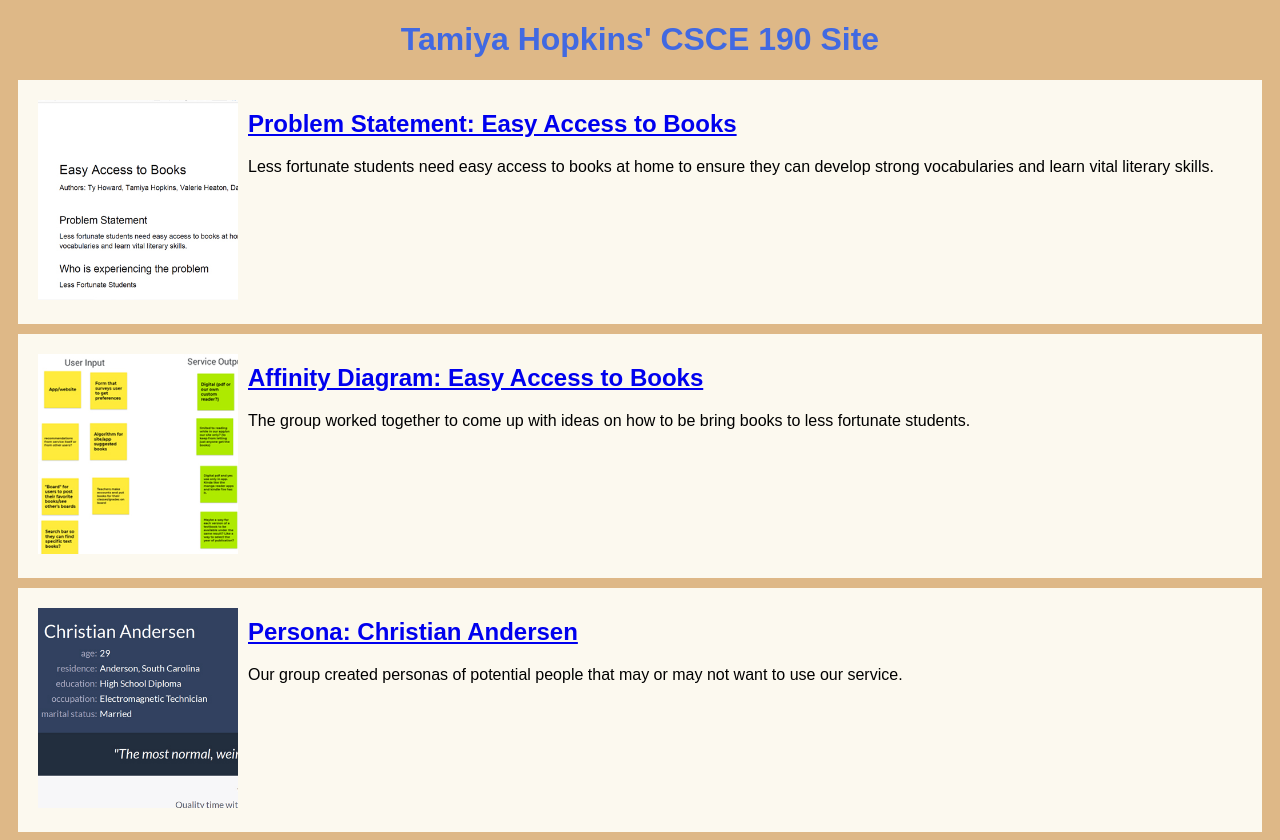
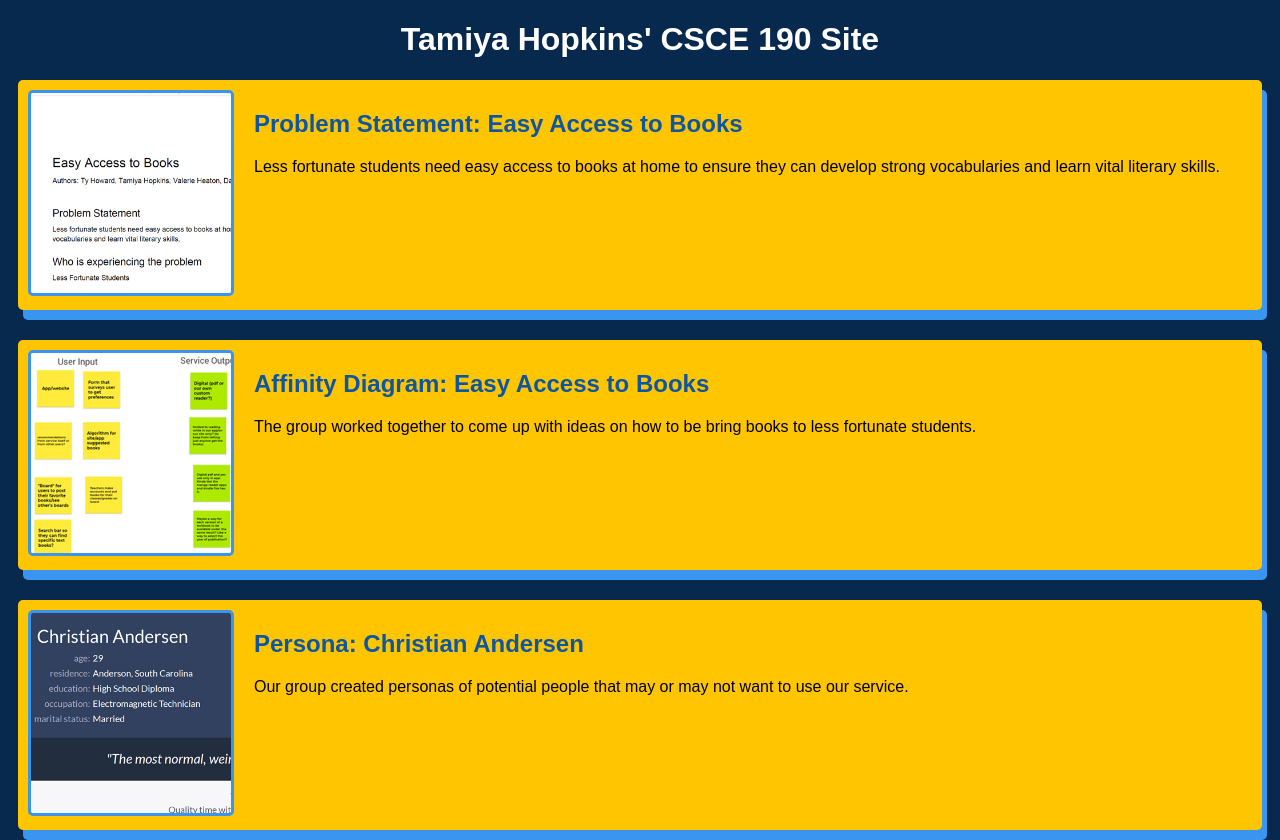
Before and after one commit to tamiyash/tamiyash.github.io, a plain HTML site: page index.html in a window 1280 px wide. Shown: the top 840 px of the page. Drawn offline with Linux system fonts and the light colour scheme.

Commit message:
Add files via upload

```diff
--- a/styles.css
+++ b/styles.css
@@ -1,21 +1,34 @@
 body {
-  background: burlywood;
+  background: #06294D;
   font-family:Arial, Helvetica, sans-serif;
 }
 
 .assignment {
-    background: rgb(252, 249, 239);
+    background: #FFC500;
     display: flex;
     padding: 10px;
     margin: 10px;
+    margin-bottom: 30px;
+    border-radius: 5px;
+    box-shadow: 5px 10px #3A95F0 ;
 }
 
 .assignment img {
     width: 200px;
-    padding: 10px;
+    border: 3.5px solid #3A95F0;
+    border-radius: 5px;
+    margin-right: 20px;
 }
 
 h1 {
-    color: royalblue;
+    color: #FFFEFF;
     text-align: center;
 }
+
+a {
+    text-decoration: none;
+    color: #0D56A1;
+}
+.assignment a:hover {
+    color: #FFFEFF;
+}
```
